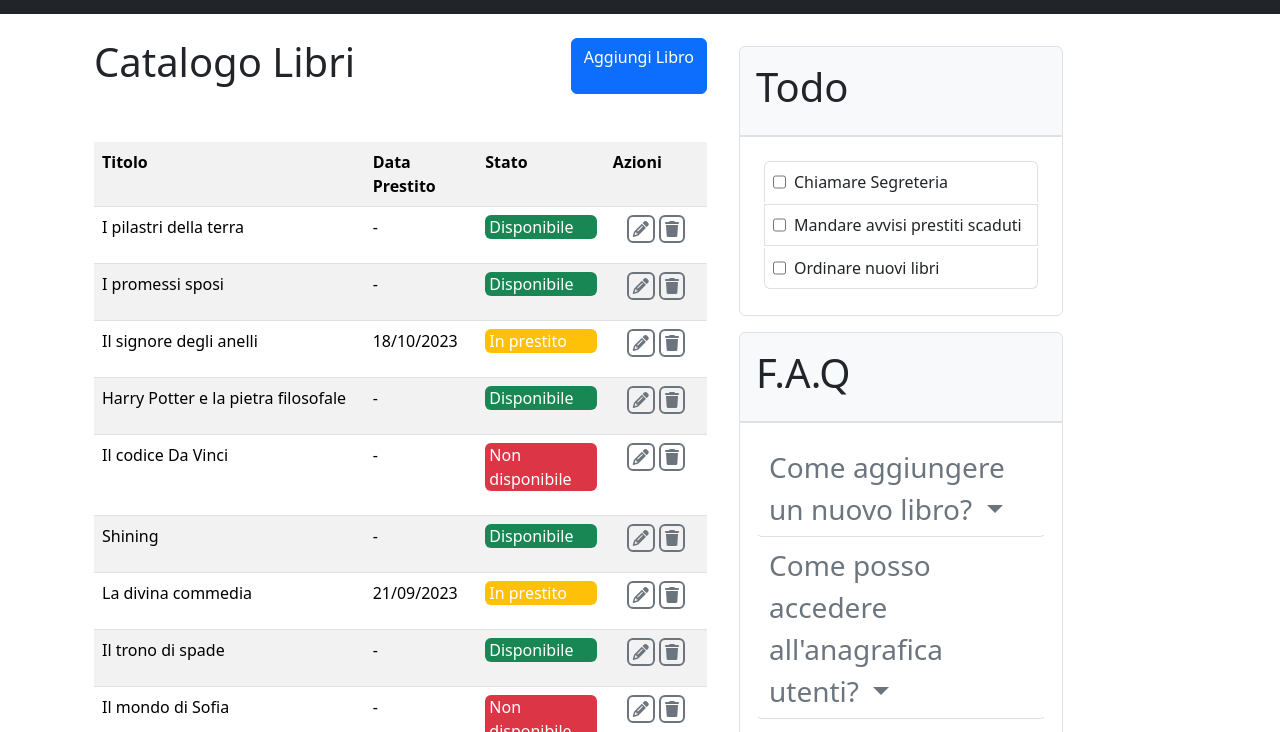
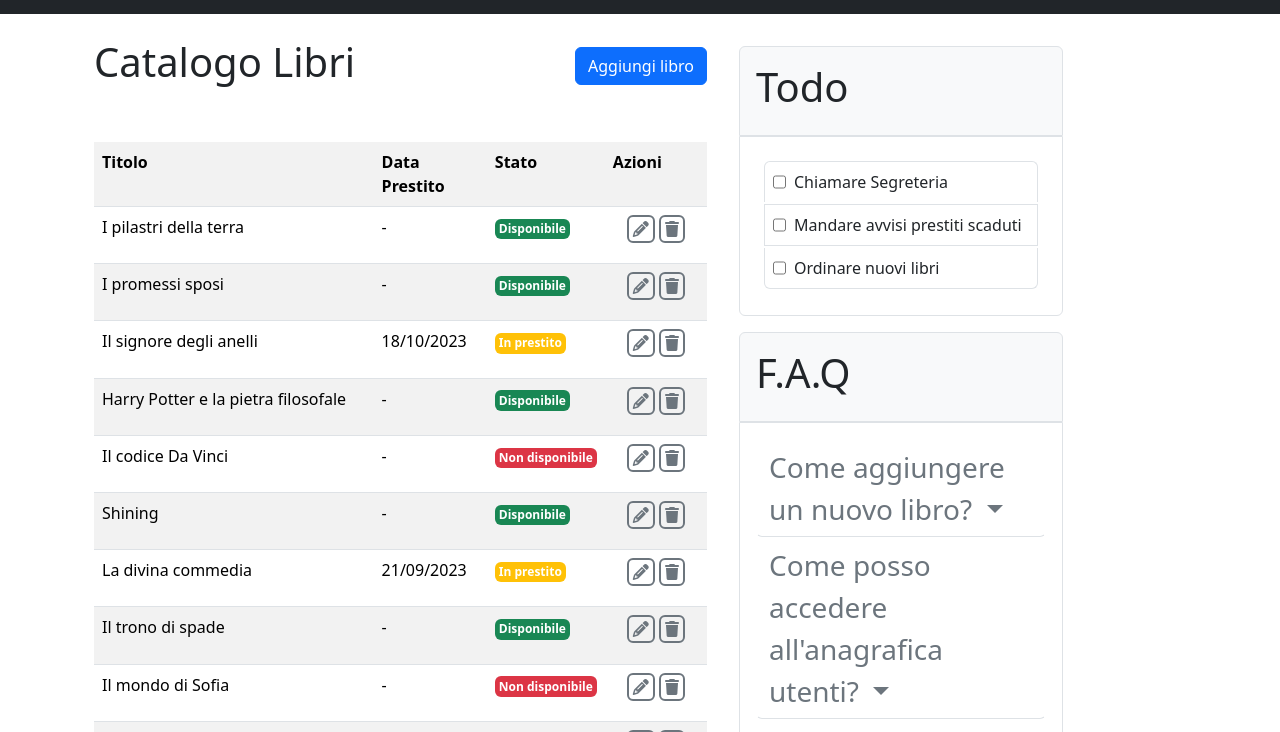
Before and after one commit to CarmeloZiino/html-css-bootstrap-dashboard, a plain HTML site: page index.html in a window 1280 px wide. Shown: the part 68-800 px from the top of the page. Drawn offline with nearby package versions, Linux system fonts and the light colour scheme.

Commit message:
EsercizioCompletato

```diff
--- a/index.html
+++ b/index.html
@@ -109,11 +109,15 @@
           <div class="d-flex flex-column gap-5">
             <!-- Contenitore con Tabella - Header -->
 
-            <div class="d-flex justify-content-between">
+            <div class="d-flex justify-content-between align-items-center">
               <p class="h1">Catalogo Libri</p>
-              <a href="./Bonus/index-pg2.html" class="btn btn-primary text-white rounded">
-                Aggiungi Libro
-              </a>
+              <div><a
+              href="./Bonus/index-pg2.html"
+              class="btn btn-primary"
+              role="button"
+              data-bs-toggle="button"
+              >Aggiungi libro</a
+            ></div>
             </div>
             <!-- Contenitore con Tabella - Main -->
 
@@ -132,7 +136,7 @@
                 <td colspan="4">I pilastri della terra</td>
                 <td colspan="3" class="d-none d-md-table-cell">-</td>
                 <td>
-                  <p class="text-bg-success text-white px-1 rounded">
+                  <p class="text-bg-success text-white px-1 rounded badge">
                     Disponibile
                   </p>
                 </td>
@@ -152,7 +156,7 @@
                 <td colspan="4">I promessi sposi</td>
                 <td colspan="3" class="d-none d-md-table-cell">-</td>
                 <td>
-                  <p class="bg-success text-white px-1 rounded">Disponibile</p>
+                  <p class="bg-success text-white px-1 rounded badge">Disponibile</p>
                 </td>
                 <td class="text-center col-2">
                   <i
@@ -170,7 +174,7 @@
                 <td colspan="4">Il signore degli anelli</td>
                 <td colspan="3" class="d-none d-md-table-cell">18/10/2023</td>
                 <td>
-                  <p class="bg-warning text-white px-1 rounded">In prestito</p>
+                  <p class="bg-warning text-white px-1 rounded badge">In prestito</p>
                 </td>
                 <td class="text-center col-2">
                   <i
@@ -188,7 +192,7 @@
                 <td colspan="4">Harry Potter e la pietra filosofale</td>
                 <td colspan="3" class="d-none d-md-table-cell">-</td>
                 <td>
-                  <p class="text-bg-success text-white px-1 rounded">
+                  <p class="text-bg-success text-white px-1 rounded badge">
                     Disponibile
                   </p>
                 </td>
@@ -208,7 +212,7 @@
                 <td colspan="4">Il codice Da Vinci</td>
                 <td colspan="3" class="d-none d-md-table-cell">-</td>
                 <td>
-                  <p class="text-bg-danger text-white px-1 rounded">
+                  <p class="text-bg-danger text-white px-1 rounded badge">
                     Non disponibile
                   </p>
                 </td>
@@ -228,7 +232,7 @@
                 <td colspan="4">Shining</td>
                 <td colspan="3" class="d-none d-md-table-cell">-</td>
                 <td>
-                  <p class="bg-success text-white px-1 rounded">Disponibile</p>
+                  <p class="bg-success text-white px-1 rounded badge">Disponibile</p>
                 </td>
                 <td class="text-center col-2">
                   <i
@@ -246,7 +250,7 @@
                 <td colspan="4">La divina commedia</td>
                 <td colspan="3" class="d-none d-md-table-cell">21/09/2023</td>
                 <td>
-                  <p class="bg-warning text-white px-1 rounded">In prestito</p>
+                  <p class="bg-warning text-white px-1 rounded badge">In prestito</p>
                 </td>
                 <td class="text-center col-2">
                   <i
@@ -264,7 +268,7 @@
                 <td colspan="4">Il trono di spade</td>
                 <td colspan="3" class="d-none d-md-table-cell">-</td>
                 <td>
-                  <p class="bg-success text-white px-1 rounded">Disponibile</p>
+                  <p class="bg-success text-white px-1 rounded badge">Disponibile</p>
                 </td>
                 <td class="text-center col-2">
                   <i
@@ -282,7 +286,7 @@
                 <td colspan="4">Il mondo di Sofia</td>
                 <td colspan="3" class="d-none d-md-table-cell">-</td>
                 <td>
-                  <p class="text-bg-danger text-white px-1 rounded">
+                  <p class="text-bg-danger text-white px-1 rounded badge">
                     Non disponibile
                   </p>
                 </td>
@@ -303,7 +307,7 @@
                 </td>
                 <td colspan="3" class="d-none d-md-table-cell">25/07/2023</td>
                 <td>
-                  <p class="bg-warning text-white px-1 rounded">In prestito</p>
+                  <p class="bg-warning text-white px-1 rounded badge">In prestito</p>
                 </td>
                 <td class="text-center col-2">
                   <i
```
Also changed, not shown: Bonus/index-pg2.html (+41 -8 lines).
